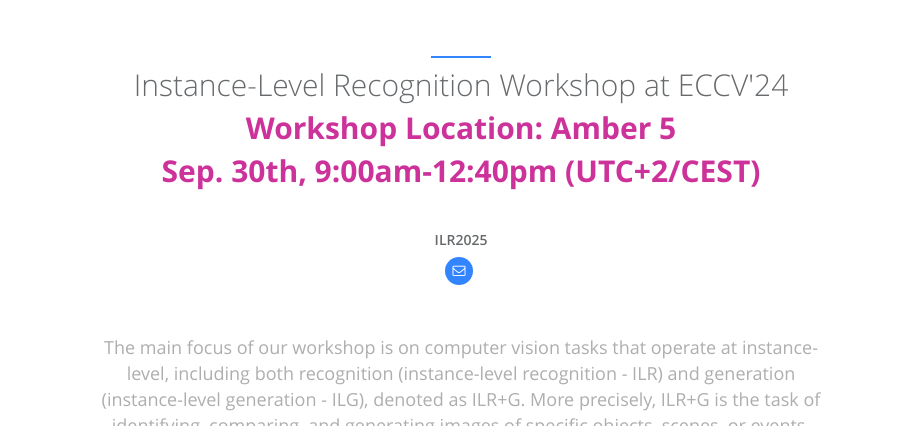
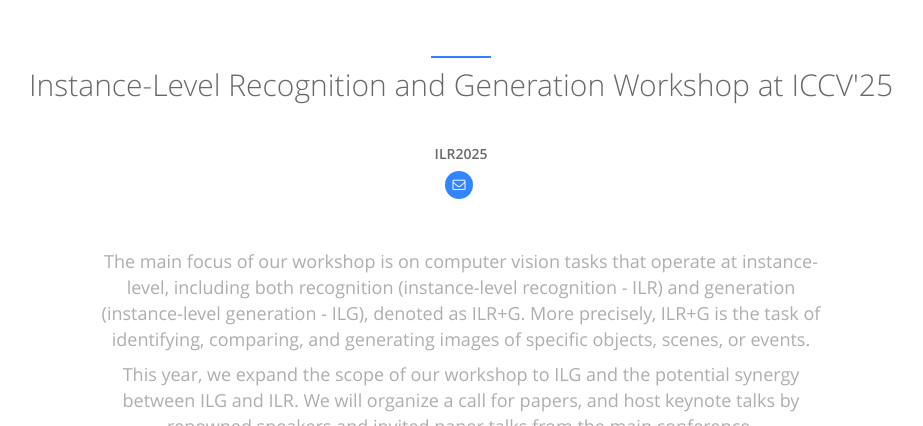
Before and after one commit to ilr-workshop/ICCVW2025, a Jekyll site: the page built from index.html, in a window 1280 px wide and 900 px high, cut to the strip 474-900 px from the top of the window. Shown: the whole strip, without its empty margins (179-1102 px from the left). Built offline with Jekyll 4.4.1, drawn with Linux system fonts in a browser that asks for light colours.

Commit message:
Update about.html

```diff
--- a/_includes/sections/about.html
+++ b/_includes/sections/about.html
@@ -2,9 +2,7 @@
     <div class="row m-b-lg">
         <div class="col-lg-12 text-center">
             <div class="navy-line"></div>
-            <h1><span data-i18n="about_me.about_me">Instance-Level Recognition Workshop at ECCV'24</span></h1>
-            <h1><span data-i18n="about_me.about_me"><b><font color="#CC3299">Workshop Location: Amber 5</font></b></span></h1>
-            <h1><span data-i18n="about_me.about_me"><b><font color="#CC3299">Sep. 30th, 9:00am-12:40pm (UTC+2/CEST)</font></b></span></h1>
+            <h1><span data-i18n="about_me.about_me">Instance-Level Recognition and Generation Workshop at ICCV'25</span></h1>
             <!-- <p>Donec sed odio dui. Etiam porta sem malesuada magna mollis euismod.</p> -->
         </div>
     </div>
```
